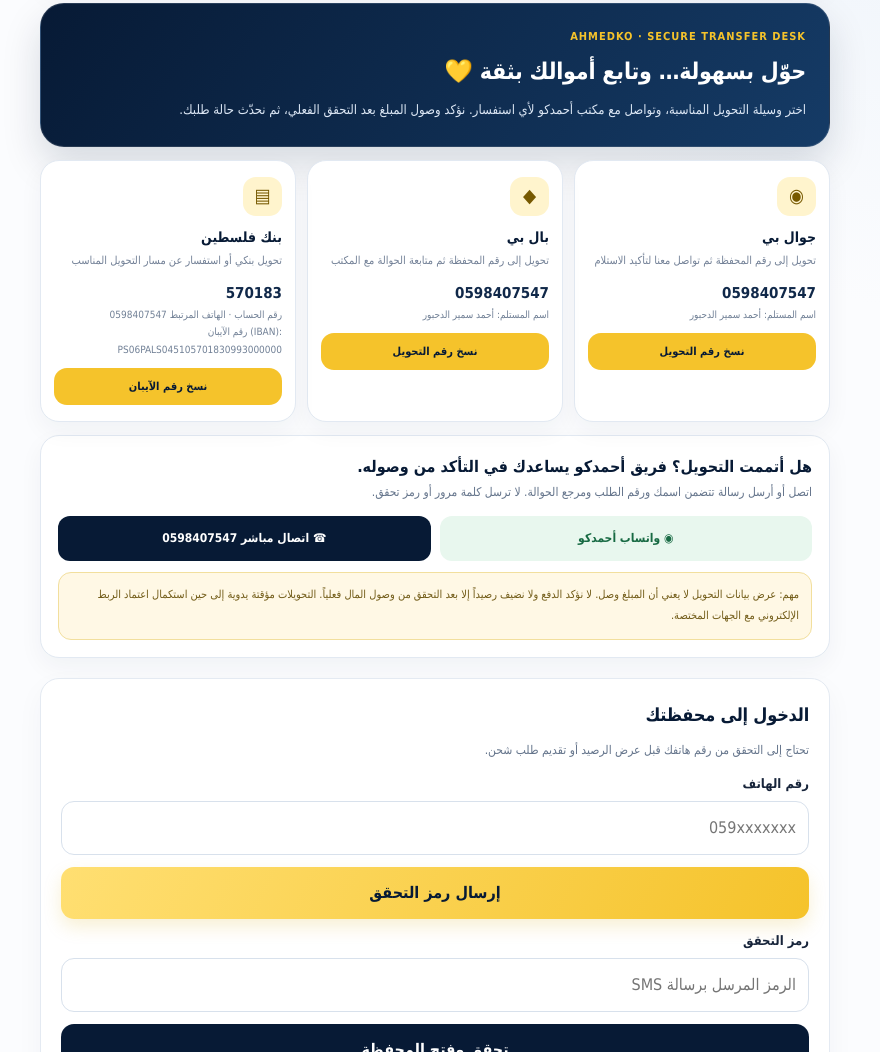
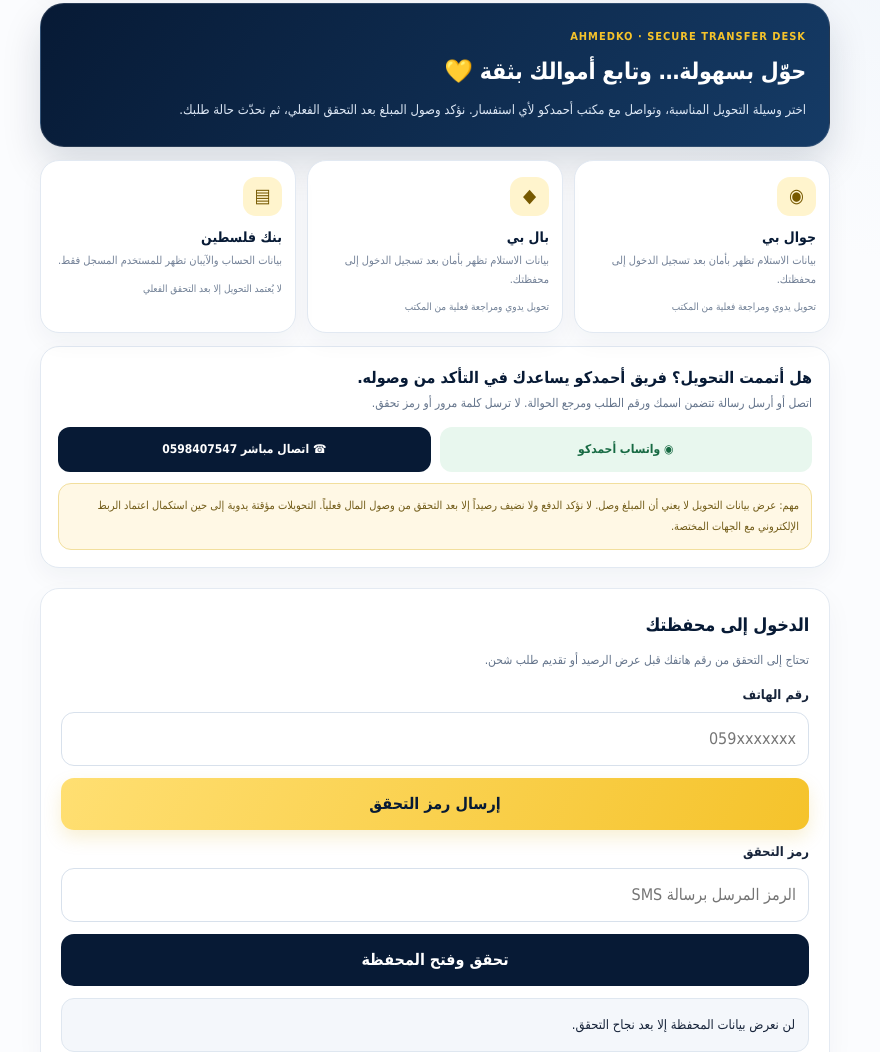
Before and after one commit to dah410544-oss/ahmedko-delivery, a website: page wallet.html in a window 1280 px wide. Shown: the part 795-1847 px from the top of the page, without its empty margins (205-1085 px from the left). Drawn offline with nearby package versions, Linux system fonts and the light colour scheme.

Commit message:
Secure wallet transfer details behind customer sign-in

```diff
--- a/wallet.html
+++ b/wallet.html
@@ -98,9 +98,9 @@ input:focus,select:focus,textarea:focus{border-color:#e0b51e;box-shadow:0 0 0 4p
 <section class="transfer-hub" aria-label="مركز التحويل والمتابعة">
  <div class="transfer-head"><div class="eyebrow">AHMEDKO · SECURE TRANSFER DESK</div><h2>حوّل بسهولة… وتابع أموالك بثقة 💛</h2><p>اختر وسيلة التحويل المناسبة، وتواصل مع مكتب أحمدكو لأي استفسار. نؤكد وصول المبلغ بعد التحقق الفعلي، ثم نحدّث حالة طلبك.</p></div>
  <div class="transfer-grid">
-  <article class="transfer-card"><div class="symbol">◉</div><h3>جوال بي</h3><p>تحويل إلى رقم المحفظة ثم تواصل معنا لتأكيد الاستلام</p><div class="number">0598407547</div><div class="subnumber">اسم المستلم: أحمد سمير الدحبور</div><button class="copy-mini" type="button" data-copy="0598407547">نسخ رقم التحويل</button></article>
-  <article class="transfer-card"><div class="symbol">◆</div><h3>بال بي</h3><p>تحويل إلى رقم المحفظة ثم متابعة الحوالة مع المكتب</p><div class="number">0598407547</div><div class="subnumber">اسم المستلم: أحمد سمير الدحبور</div><button class="copy-mini" type="button" data-copy="0598407547">نسخ رقم التحويل</button></article>
-  <article class="transfer-card"><div class="symbol">▤</div><h3>بنك فلسطين</h3><p>تحويل بنكي أو استفسار عن مسار التحويل المناسب</p><div class="number">570183</div><div class="subnumber">رقم الحساب · الهاتف المرتبط 0598407547</div><div class="subnumber">رقم الآيبان (IBAN): PS06PALS045105701830993000000</div><button class="copy-mini" type="button" data-copy="PS06PALS045105701830993000000">نسخ رقم الآيبان</button></article>
+  <article class="transfer-card"><div class="symbol">◉</div><h3>جوال بي</h3><p>بيانات الاستلام تظهر بأمان بعد تسجيل الدخول إلى محفظتك.</p><div class="subnumber">تحويل يدوي ومراجعة فعلية من المكتب</div></article>
+  <article class="transfer-card"><div class="symbol">◆</div><h3>بال بي</h3><p>بيانات الاستلام تظهر بأمان بعد تسجيل الدخول إلى محفظتك.</p><div class="subnumber">تحويل يدوي ومراجعة فعلية من المكتب</div></article>
+  <article class="transfer-card"><div class="symbol">▤</div><h3>بنك فلسطين</h3><p>بيانات الحساب والآيبان تظهر للمستخدم المسجل فقط.</p><div class="subnumber">لا يُعتمد التحويل إلا بعد التحقق الفعلي</div></article>
  </div>
  <div class="transfer-contact"><strong>هل أتممت التحويل؟ فريق أحمدكو يساعدك في التأكد من وصوله.</strong><div class="muted">اتصل أو أرسل رسالة تتضمن اسمك ورقم الطلب ومرجع الحوالة. لا ترسل كلمة مرور أو رمز تحقق.</div><div class="contact-actions"><a class="wa" href="https://wa.me/970598407547?text=%D9%85%D8%B1%D8%AD%D8%A8%D8%A7%D9%8B%20%D8%A3%D8%AD%D9%85%D8%AF%D9%83%D9%88%D8%8C%20%D8%A3%D8%B1%D9%8A%D8%AF%20%D9%85%D8%AA%D8%A7%D8%A8%D8%B9%D8%A9%20%D8%AD%D9%88%D8%A7%D9%84%D8%A9%20%D9%88%D8%A7%D9%84%D8%AA%D8%A3%D9%83%D8%AF%20%D9%85%D9%86%20%D9%88%D8%B5%D9%88%D9%84%D9%87%D8%A7." target="_blank" rel="noopener">◉ واتساب أحمدكو</a><a class="call" href="tel:0598407547">☎ اتصال مباشر 0598407547</a></div><div class="transfer-warning">مهم: عرض بيانات التحويل لا يعني أن المبلغ وصل. لا نؤكد الدفع ولا نضيف رصيداً إلا بعد التحقق من وصول المال فعلياً. التحويلات مؤقتة يدوية إلى حين استكمال اعتماد الربط الإلكتروني مع الجهات المختصة.</div></div>
 </section>
@@ -155,7 +155,7 @@ async function loadWallet(){
  $("balance").textContent=money(account.data.balance);
  methods=methodRows.data||[];
  $("method").innerHTML='<option value="">اختر وسيلة الشحن</option>'+methods.map(m=>'<option value="'+esc(m.code)+'">'+esc(m.display_name)+'</option>').join("");
- $("method").onchange=()=>{const m=methods.find(x=>x.code===$("method").value);if(!m){$("methodInstructions").textContent="ستظهر تعليمات التحويل بعد اختيار الوسيلة.";return;}const details={palpay:"حوّل إلى رقم بال بي: 0598407547\nاسم المستلم: أحمد سمير الدحبور",jawwal_pay:"حوّل إلى رقم جوال بي: 0598407547\nاسم المستلم: أحمد سمير الدحبور",bank_palestine:"بنك فلسطين\nرقم الحساب: 570183\nالهاتف المرتبط: 0598407547\nرقم الآيبان (IBAN): PS06PALS045105701830993000000\nاسم صاحب الحساب: أحمد سعيد سعيد الدحبور"};$("methodInstructions").textContent=(details[m.code]||m.instructions||"يرجى التواصل مع مكتب أحمدكو.")+"\n\nبعد التحويل، أدخل مرجع العملية وأرسل الطلب للمراجعة. تأكيد الاستلام يتم بعد التحقق الفعلي.";};
+ $("method").onchange=()=>{const m=methods.find(x=>x.code===$("method").value);if(!m){$("methodInstructions").textContent="ستظهر تعليمات التحويل بعد اختيار الوسيلة.";return;}const details=[m.account_label,m.instructions].filter(Boolean).join("\n");$("methodInstructions").innerHTML='<div style="white-space:pre-line">'+esc(details||"يرجى التواصل مع مكتب أحمدكو.")+'</div><button class="copy-mini" type="button" data-copy="'+esc(m.account_label||m.instructions||"")+'">نسخ بيانات التحويل</button><div style="margin-top:8px">بعد التحويل، أدخل مرجع العملية وأرسل الطلب للمراجعة. لا يُضاف الرصيد إلا بعد التحقق الفعلي.</div>';};
  $("transactions").innerHTML=tx.data.length?tx.data.map(x=>'<div class="item"><strong>'+esc(x.description||x.transaction_type)+'</strong><div><span class="amount '+(Number(x.amount)>=0?"positive":"negative")+'">'+(Number(x.amount)>0?"+":"")+money(x.amount)+'</span> · الرصيد بعد الحركة: '+money(x.balance_after)+'</div><small>'+new Date(x.created_at).toLocaleString("ar-PS")+'</small></div>').join(""):'لا توجد حركات مالية حتى الآن.';
  $("topups").innerHTML=requests.data.length?requests.data.map(x=>{const st=x.status==="approved"?"approved":x.status==="rejected"?"rejected":"pending";return '<div class="track-card"><div class="track-top"><div class="track-amount">'+money(x.amount)+'</div><span class="track-state '+st+'">'+statusName(x.status)+'</span></div><div class="track-meta">الوسيلة: '+esc(x.method_code)+'<br>مرجع التحويل: '+esc(x.transfer_reference)+'<br>تاريخ الطلب: '+new Date(x.created_at).toLocaleString("ar-PS")+'</div><div class="track-progress '+st+'"><span></span><span></span><span></span></div><div class="track-caption">'+(st==="approved"?"تمت مراجعة الطلب واعتماد الشحن":st==="rejected"?"لم تتم الموافقة؛ راجع ملاحظة المكتب":"استلم المكتب طلبك؛ بانتظار التحقق من وصول الحوالة")+'</div>'+(x.review_note?'<div class="message">'+esc(x.review_note)+'</div>':"")+'</div>';}).join(""):'لا توجد طلبات شحن حتى الآن.';
  $("authPanel").hidden=true;$("walletPanel").hidden=false;
```
